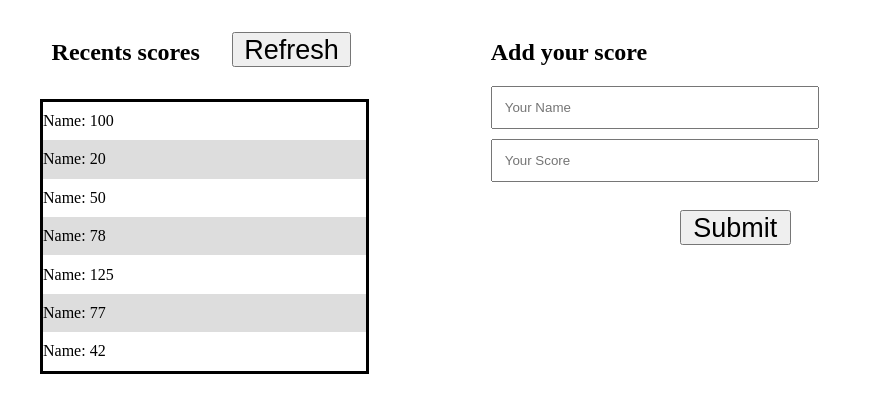
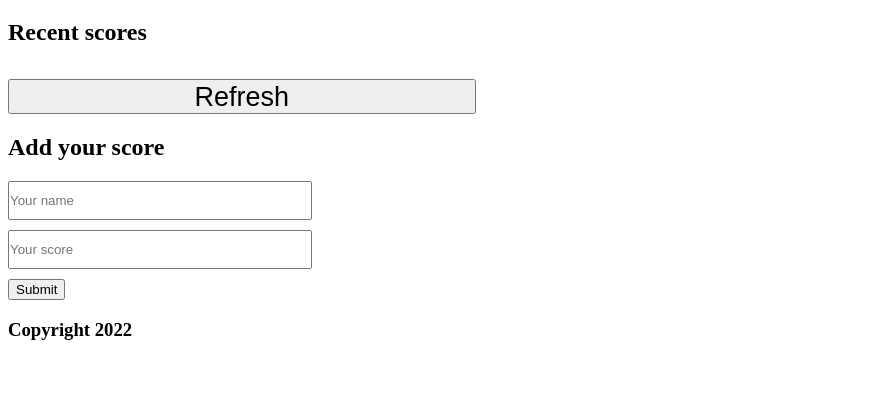
Before and after one commit to Piercel2022/leaderboard, a website built with webpack: page dist/index.html in a window 1280 px wide. Shown: the part 61-474 px from the top of the page, without its empty margins (0-874 px from the left). Built offline with nearby package versions, Linux system fonts and the light colour scheme.

Commit message:
Add the entry point for the dist

```diff
--- a/dist/index.html
+++ b/dist/index.html
@@ -1,46 +1,34 @@
 <!DOCTYPE html>
 <html lang="en">
 <head>
-    <meta charset="UTF-8">
-    <meta http-equiv="X-UA-Compatible" content="IE=edge">
-    <meta name="viewport" content="width=device-width, initial-scale=1.0">
-    <link rel="stylesheet" href="style.css">
-    <title>leaderboard</title>
+  <meta charset="UTF-8">
+  <meta http-equiv="X-UA-Compatible" content="IE=edge">
+  <meta name="viewport" content="width=device-width, initial-scale=1.0">
+  <title>Leaderboard</title>
 <script defer src="bundle.js"></script></head>
 <body>
-    <h1>Leaderboard</h1>
-    <main>
-    <div>
-        <div class="left-container">
-        <div class="heading">
-        <h2>Recents scores</h2>
-            <button type="button" id="refreshBtn">Refresh</button>
+  <h1 class="title">Leaderboard</h1>
+  <div class="main">
+    <div class="container">
+      <div class="scores-section">
+        <div class="top">
+          <h2 class="scores-title">Recent scores</h2>
+          <button type="button" class="refresh-btn btn" id="refreshBtn">Refresh</button>
         </div>
-        <div class="name-container">
-            <div class="spieler"> Name: 100</div>
-            <div class="spieler">Name: 20</div>
-            <div class="spieler">Name: 50</div>
-            <div class="spieler">Name: 78</div>
-            <div class="spieler">Name: 125</div>
-            <div class="spieler">Name: 77</div>
-            <div class="spieler">Name: 42</div>
-
-        </div>
+        <ul id="scores-box" class="scores-box"></ul>
+      </div>
+      <div class="add-scores">
+        <h2 class="scores-title">Add your score</h2>
+        <form action="add-score" class="add-form" id="form">
+          <input class="inputs" type="text" name="name" id="name-input" placeholder="Your name" />
+          <input class="inputs" type="text" name="score" id="score-input" placeholder="Your score" />
+          <button type="submit" class="add-btn btn" id="submit" >Submit</button>
+        </form>
+      </div>
     </div>
-    </div>
-    <div>
-        <h2>Add your score</h2>
-        <form id="form">
-            <input type="text" placeholder="Your Name" id="nameField" required>
-            <input type="text" placeholder="Your Score" id="scoreField" required>
-            <br> <br>
-            <div class="submit-btn-container">
-                <button type="button" id="submitBtn">Submit</button>
-            </div>
-        </form>
-    </div>
-
-    </main>
-
+  </div>
+  <footer>
+    <h3 class="footer-content">Copyright 2022</h3>
+  </footer>
 </body>
 </html>
```
